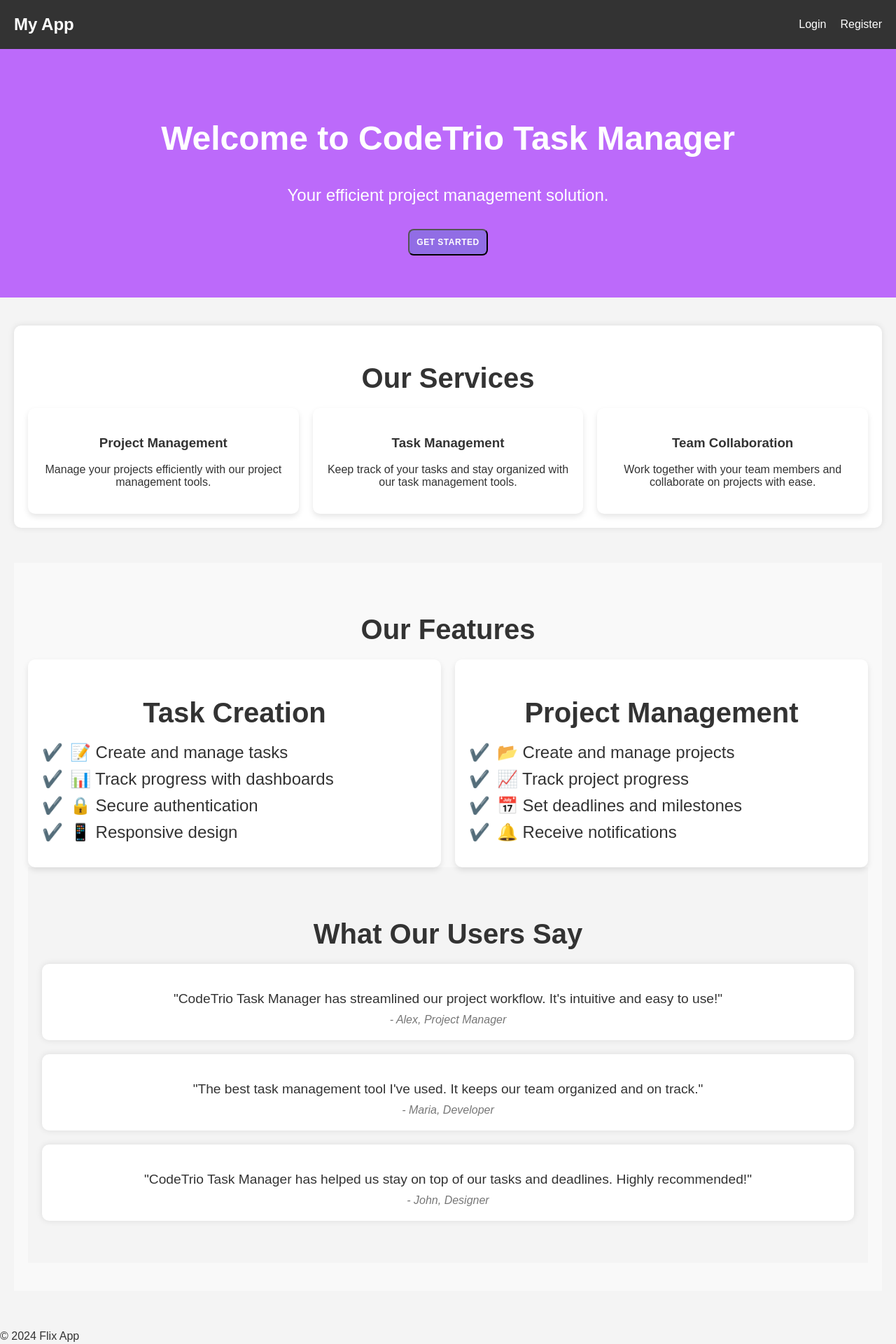
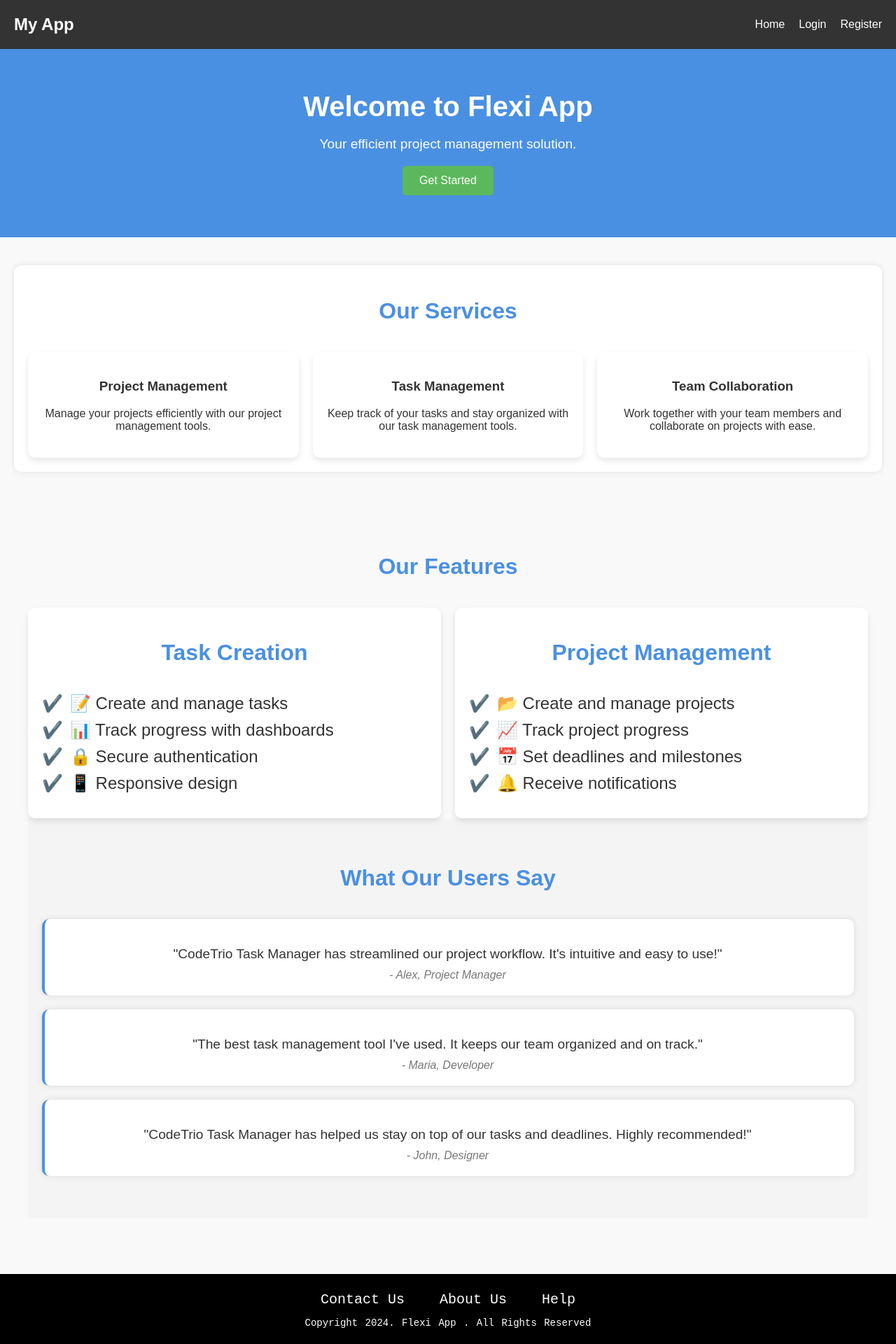
Before and after one commit to Fadhel-SH/Flexi_App_Serve_Frontend, a React (Vite) app: page / in a window 1280 px wide. Shown: the top 1920 px of the page at 70% size. Built offline with nearby package versions, Linux system fonts and the light colour scheme.

Commit message:
edit Style

```diff
--- a/index.html
+++ b/index.html
@@ -24,7 +24,7 @@
       work correctly both with client-side routing and a non-root public URL.
       Learn how to configure a non-root public URL by running `npm run build`.
     -->
-    <title>React App</title>
+    <title>My App</title>
   </head>
   <body>
     <noscript>You need to enable JavaScript to run this app.</noscript>
--- a/src/components/Footer.jsx
+++ b/src/components/Footer.jsx
@@ -3,6 +3,29 @@ import { Link } from 'react-router-dom';
 
 export default function footer() {
   return (
-    <p>&copy; 2024 Flix App</p>
+    <div>
+      <footer>
+        <div className="footer-content">
+          <h3></h3>
+          <ul className="footerHelp">
+            <li>
+              <Link to='/contact'>Contact Us</Link>
+              <i className="fas fa-solid fa-phone"></i>
+            </li>
+            <li>
+              <Link to= '/about'>About Us</Link>
+              <i className="fas fa-regular fa-address-card"></i>
+            </li>
+            <li>
+              <Link to= '/help'>Help</Link>
+              <i className="fas fa-question"></i>
+            </li>
+          </ul>
+          <div className="footer-bottom">
+            <p>Copyright 2024. Flexi App . All Rights Reserved</p>
+          </div>
+        </div>
+      </footer>
+    </div>
   );
 }
--- a/src/components/Navbar.jsx
+++ b/src/components/Navbar.jsx
@@ -30,6 +30,7 @@ export default function Navbar({ user, setUser }) {
                     </>
                 ) : (
                     <>
+                        <li><Link to="/#">Home</Link></li>
                         <li><Link to="/login">Login</Link></li>
                         <li><Link to="/Register">Register</Link></li>
                     </>
--- a/src/pages/Home.jsx
+++ b/src/pages/Home.jsx
@@ -5,7 +5,7 @@ export default function Home() {
   return (
     <section  >
         <div className="header">
-      <h1>Welcome to CodeTrio Task Manager</h1>
+      <h1>Welcome to Flexi App</h1>
       <p>Your efficient project management solution.</p>
       <button onClick={() => window.location.href = '/#'}>Get Started</button>
 </div>
--- a/src/pages/Login.jsx
+++ b/src/pages/Login.jsx
@@ -5,6 +5,7 @@ import { GoogleLogin } from 'react-google-login';
 import { login } from '../services/api'; // Email/password login
 import authService from '../services/authService'; // OAuth handling
 import { useNavigate } from 'react-router-dom'; // Import useNavigate
+import '../styles/login.css';
 
 const Login = () => {
     const [email, setEmail] = useState('');
@@ -39,6 +40,7 @@ const Login = () => {
     };
 
     return (
+        <div class="card">
         <form onSubmit={handleSubmit}>
             <input
                 type="email"
@@ -65,6 +67,7 @@ const Login = () => {
                 cookiePolicy={'single_host_origin'}
             />
         </form>
+        </div>
     );
 };
 
--- a/src/styles/Homepage.css
+++ b/src/styles/Homepage.css
@@ -1,43 +1,42 @@
 /* Header Section */
+body {
+    font-family: Arial, sans-serif;
+    margin: 0;
+    padding: 0;
+    background-color: #f9f9f9;
+    color: #333;
+}
+
 .header {
-    background-color: #bc6afa;
+    text-align: center;
+    padding: 60px 20px;
+    background-color: #4A90E2; /* Main brand color */
     color: white;
-    padding: 60px 20px;
-    text-align: center;
 }
 
 .header h1 {
-    font-size: 3rem;
+    font-size: 2.5em;
+    margin: 0;
 }
 
 .header p {
-    font-size: 1.5rem;
-    margin-top: 10px;
+    font-size: 1.2em;
+    margin: 20px 0;
 }
 
 .header button {
-    background-color: #916de5;
-    color: #fff;
-    font-size: 12px;
-    padding: 10px;
-    border-radius: 8px;
-    font-weight: 600;
-    letter-spacing: 0.5px;
-    text-transform: uppercase;
-    margin-top: 10px;
+    padding: 12px 24px;
+    font-size: 1em;
+    color: white;
+    background-color: #5cb85c; /* Button color */
+    border: none;
+    border-radius: 5px;
     cursor: pointer;
-    transition: background-color 0.3s ease, font-size 0.3s ease;
+    transition: background-color 0.3s;
 }
 
 .header button:hover {
-    background-color: #3e159c;
-    color: #fff;
-    font-size: 13px;
-    padding: 10px;
-    border-radius: 8px;
-    font-weight: 600;
-    letter-spacing: 0.5px;
-    text-transform: uppercase;
+    background-color: #4cae4c; /* Darker shade on hover */
 }
 
 /* Service Overview Section */
@@ -54,8 +53,10 @@
 }
 
 .service-overview h2 {
-    font-size: 2.5rem;
-    margin-bottom: 20px;
+    text-align: center;
+    margin-bottom: 40px;
+    font-size: 2em;
+    color: #4A90E2;
 }
 
 .service-cards {
@@ -85,8 +86,10 @@
 }
 
 .features h2 {
-    font-size: 2.5rem;
-    margin-bottom: 20px;
+    text-align: center;
+    margin-bottom: 40px;
+    font-size: 2em;
+    color: #4A90E2;
 }
 
 .feature-cards {
@@ -134,9 +137,12 @@
 }
 
 .testimonials h2 {
-    font-size: 2.5rem;
-    margin-bottom: 20px;
+    text-align: center;
+    margin-bottom: 40px;
+    font-size: 2em;
+    color: #4A90E2;
 }
+
 
 .testimonial-card {
     background-color: white;
@@ -144,6 +150,8 @@
     border-radius: 10px;
     margin: 20px 0;
     box-shadow: 0 0 10px rgba(0, 0, 0, 0.1);
+    border-left: 4px solid #4A90E2;
+    padding-left: 15px;
 }
 
 .testimonial-card p {
--- /dev/null
+++ b/src/styles/login.css
@@ -0,0 +1,82 @@
+/* src/styles/Login.css */
+
+body {
+    font-family: Arial, sans-serif;
+    background-color: #f4f4f4;
+    margin: 0;
+    padding: 0;
+}
+
+.login-container {
+    max-width: 400px;
+    margin: 100px auto; /* Center the card vertically */
+    padding: 20px;
+    background-color: #fff;
+    border-radius: 8px;
+    box-shadow: 0 4px 10px rgba(0, 0, 0, 0.1);
+}
+
+h2 {
+    text-align: center;
+    margin-bottom: 20px;
+    color: #333;
+}
+
+form {
+    display: flex;
+    flex-direction: column;
+    gap: 15px; /* Space between inputs */
+}
+
+input {
+    padding: 10px;
+    border: 1px solid #ccc;
+    border-radius: 4px;
+    font-size: 16px;
+    width: 100%;
+}
+
+input:focus {
+    border-color: #007bff; /* Highlight border on focus */
+    outline: none;
+}
+
+button {
+    padding: 10px;
+    background-color: #333; /* Main button color */
+    color: #fff;
+    border: none;
+    border-radius: 5px;
+    font-size: 16px;
+    cursor: pointer;
+    transition: background-color 0.3s;
+}
+
+button:hover {
+    background-color: #555; /* Darker shade on hover */
+}
+
+.google-login {
+    display: flex;
+    justify-content: center;
+    margin-top: 20px;
+}
+
+.google-login button {
+    background-color: #db4437; /* Google red color */
+    color: #fff;
+    width: 100%;
+    padding: 10px;
+    border: none;
+    border-radius: 5px;
+}
+
+.google-login button:hover {
+    background-color: #c1351d; /* Darker shade on hover */
+}
+
+.error-message {
+    color: red;
+    text-align: center;
+    margin-top: 10px;
+}
--- a/src/styles/stylesheet.css
+++ b/src/styles/stylesheet.css
@@ -241,3 +241,59 @@ body {
     from {opacity: .4}
     to {opacity: 1}
   }
+
+
+@-webkit-keyframes fade {
+  from {opacity: .4}
+  to {opacity: 1}
+}
+
+@keyframes fade {
+  from {opacity: .4}
+  to {opacity: 1}
+}
+
+/* Media Queries for Mobile Devices */
+@media (max-width: 768px) {
+  .navbar .nav-links {
+      flex-direction: column;
+      align-items: center;
+  }
+
+  .navbar .nav-links li {
+      margin: 10px 0; /* Adjust margin for vertical layout */
+  }
+
+  .card {
+      padding: 15px; /* Less padding on smaller screens */
+  }
+
+  .offers-container {
+      flex-direction: column; /* Stack offer cards vertically */
+  }
+
+  .offer-card {
+      max-width: 90%; /* Use more width on mobile */
+      margin: 10px auto; /* Center the offer cards */
+  }
+
+  .feature-block {
+      width: calc(100% - 20px); /* Full width on mobile */
+      margin: 10px 0; /* Adjust margin */
+  }
+}
+
+@media (max-width: 480px) {
+  h1 {
+      font-size: 24px; /* Adjust heading size for small screens */
+  }
+
+  h2 {
+      font-size: 20px; /* Adjust heading size for small screens */
+  }
+
+  .btn, .card form button {
+      padding: 8px; /* Smaller button padding */
+      font-size: 14px; /* Smaller font size */
+  }
+}
```
Also changed, not shown: 1 other file (tests, documents, lock files or other folders).
